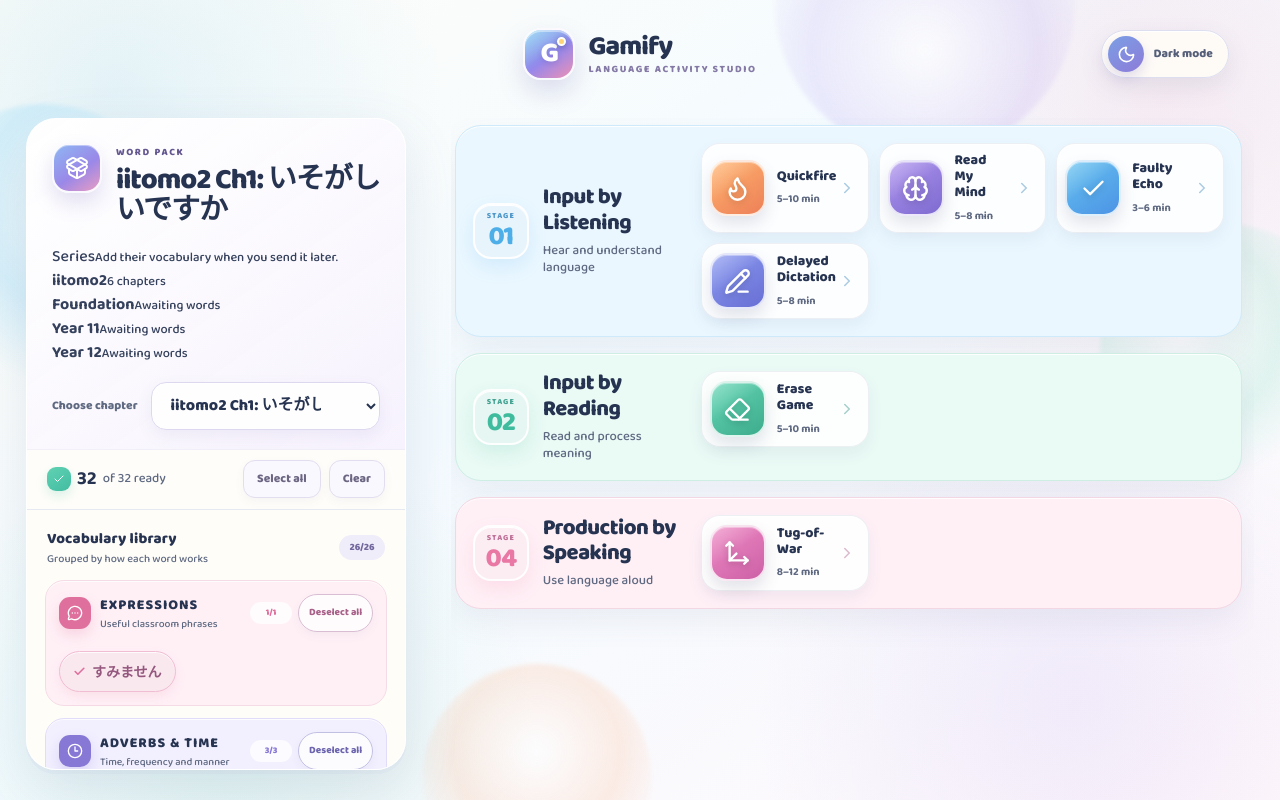
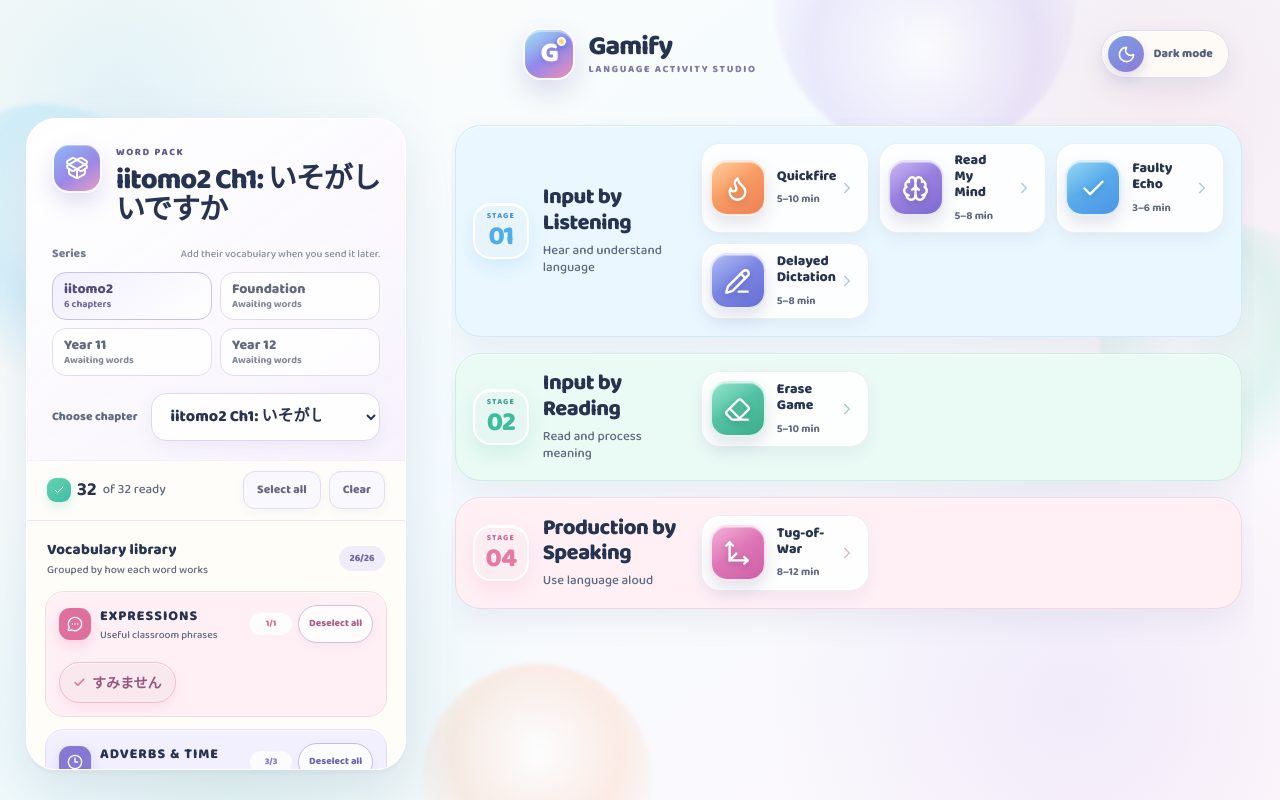
Before and after one commit to japaneseboost/gamify, a Next.js app: page /gamify/ in a window 1280 px wide. Built offline with nearby package versions, Linux system fonts and the light colour scheme.

Commit message:
Style the Word Pack series catalog

```diff
--- a/app/globals.css
+++ b/app/globals.css
@@ -669,6 +669,27 @@ button:focus-visible,textarea:focus-visible,input:focus-visible,select:focus-vis
 .word-pack-title small{display:block;margin:2px 0 5px;color:#8c7db3;font-size:9px;font-weight:820;letter-spacing:.16em}
 .word-pack-title h2{margin:0;color:var(--pastel-heading);font-size:25px;font-weight:780;line-height:1.08;letter-spacing:-.035em}
 .word-pack-title p{margin:7px 0 0;color:var(--pastel-muted);font-size:12px;line-height:1.45}
+.pack-series-catalog{display:grid;gap:9px}
+.pack-series-catalog>header{display:flex;align-items:baseline;justify-content:space-between;gap:12px}
+.pack-series-catalog>header>span{color:#737d93;font-size:11px;font-weight:780}
+.pack-series-catalog>header>small{color:#8790a4;font-size:10px;line-height:1.25;text-align:right}
+.pack-series-catalog ul{display:grid;grid-template-columns:repeat(2,minmax(0,1fr));gap:8px;margin:0;padding:0;list-style:none}
+.pack-series-catalog li{
+  min-width:0;
+  min-height:48px;
+  display:grid;
+  align-content:center;
+  gap:1px;
+  padding:7px 11px;
+  border:1px solid #e3deef;
+  border-radius:14px;
+  color:#626b7e;
+  background:rgba(255,255,255,.7);
+}
+.pack-series-catalog li.available{border-color:#c9c0ee;color:#564c7d;background:linear-gradient(145deg,#f2efff,#fff)}
+.pack-series-catalog li strong{min-width:0;font-size:13px;font-weight:790;line-height:1.15;overflow-wrap:anywhere}
+.pack-series-catalog li small{color:#81899b;font-size:9.5px;font-weight:650;line-height:1.2}
+.pack-series-catalog li.available small{color:#7566aa}
 .pack-picker{display:grid;grid-template-columns:auto minmax(0,1fr);align-items:center;gap:13px}
 .pack-picker>span{color:#737d93;font-size:11px;font-weight:760}
 .pack-picker select{
@@ -683,6 +704,8 @@ button:focus-visible,textarea:focus-visible,input:focus-visible,select:focus-vis
   font-size:14px;
   font-weight:740;
 }
+.pack-picker optgroup{font-weight:800}
+.pack-picker option{font-weight:650}
 .pack-toolbar{
   min-height:60px;
   display:flex;
@@ -1438,6 +1461,10 @@ body{font-size:16px}
 .word-pack-title small{font-size:10px}
 .word-pack-title h2{font-size:29px}
 .word-pack-title p{font-size:13px}
+.pack-series-catalog>header>span{font-size:12px}
+.pack-series-catalog>header>small{font-size:10.5px}
+.pack-series-catalog li strong{font-size:14px}
+.pack-series-catalog li small{font-size:10px}
 .pack-picker>span{font-size:12px}
 .pack-picker select{font-size:16px}
 .selection-summary{font-size:13px}
@@ -1552,9 +1579,15 @@ html[data-theme="dark"] .pos-group h4,
 html[data-theme="dark"] .selection-summary strong{color:#f2f4fa}
 html[data-theme="dark"] .word-pack-title p,
 html[data-theme="dark"] .pack-picker>span,
+html[data-theme="dark"] .pack-series-catalog>header>span,
+html[data-theme="dark"] .pack-series-catalog>header>small,
 html[data-theme="dark"] .pack-section-heading small,
 html[data-theme="dark"] .pos-group header small{color:#abb5c8}
 html[data-theme="dark"] .word-pack-title small{color:#b7a8e7}
+html[data-theme="dark"] .pack-series-catalog li{border-color:#39455c;color:#c7cede;background:#202b40}
+html[data-theme="dark"] .pack-series-catalog li.available{border-color:#655d91;color:#f0ecff;background:linear-gradient(145deg,#302b49,#252d43)}
+html[data-theme="dark"] .pack-series-catalog li small{color:#aeb7c8}
+html[data-theme="dark"] .pack-series-catalog li.available small{color:#c8bbf0}
 html[data-theme="dark"] .pack-picker select{border-color:#3b465d;color:#e9edf6;background-color:#202b40;box-shadow:inset 0 1px 0 rgba(255,255,255,.04)}
 html[data-theme="dark"] .pack-toolbar{border-color:#303b52;color:#aeb8ca;background:#182237}
 html[data-theme="dark"] .pack-toolbar button{border-color:#3b465d;color:#c8cfdd;background:#222d43;box-shadow:none}
```
